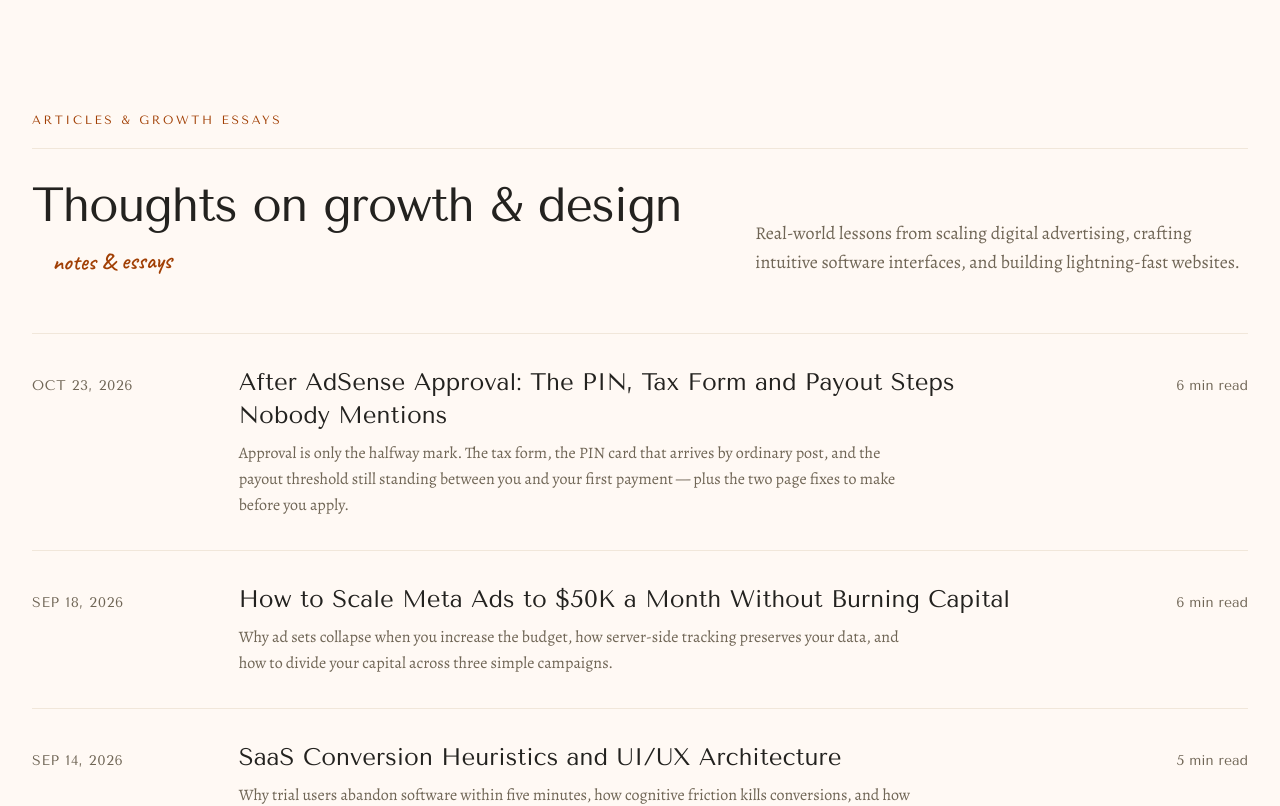
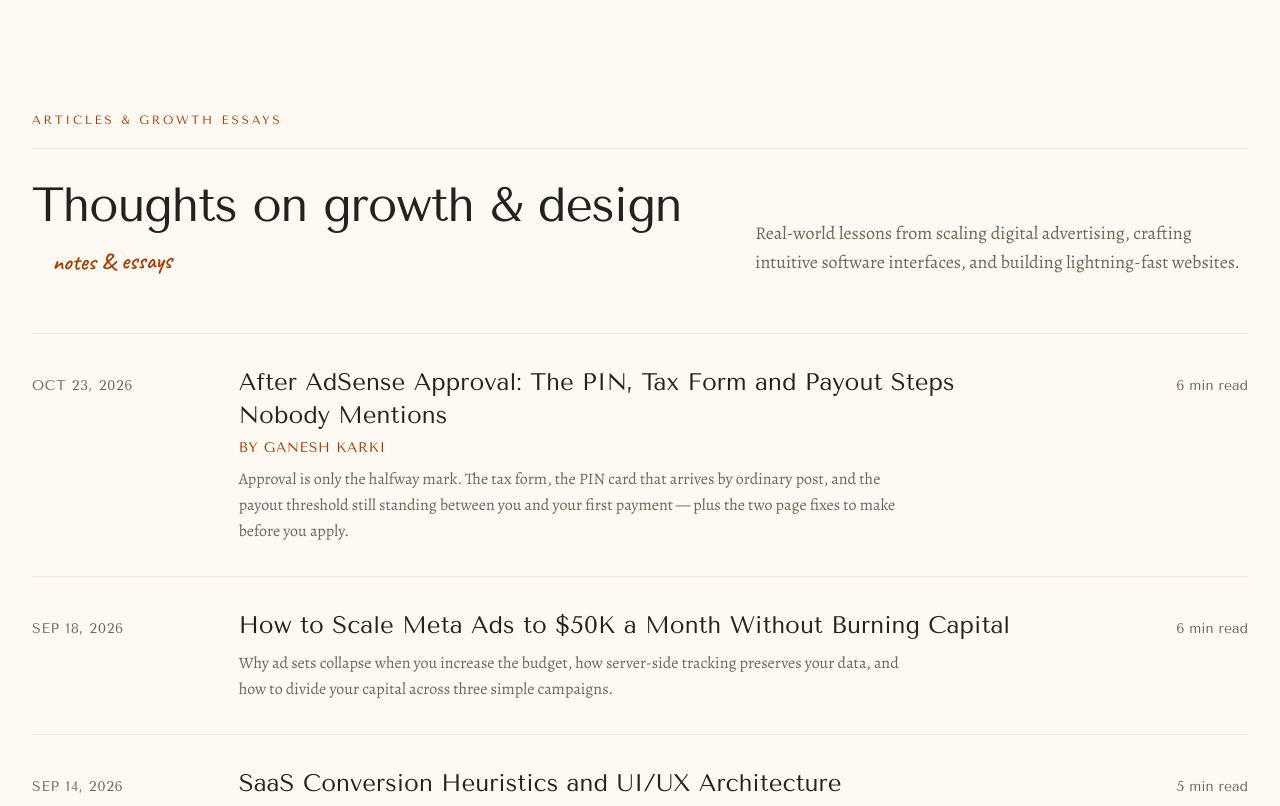
Before and after one commit to ganeshinunited-dot/Officialganesh111123, a React (Vite) app: page / in a window 1280 px wide. Shown: the top 806 px of the page. Built offline with nearby package versions, Linux system fonts and the light colour scheme.

Commit message:
Byline: author name under the AdSense article title

```diff
--- a/src/components/Articles.tsx
+++ b/src/components/Articles.tsx
@@ -36,6 +36,11 @@ export default function Articles() {
                 <h3 className="font-display text-xl leading-snug text-ink transition-colors duration-200 group-hover:text-terra sm:text-2xl">
                   {article.title}
                 </h3>
+                {article.author && (
+                  <p className="mt-1.5 font-display text-sm uppercase tracking-wider text-terra">
+                    By {article.author}
+                  </p>
+                )}
                 <p className="mt-2 max-w-2xl leading-relaxed text-cocoa">{article.excerpt}</p>
               </div>
               <p className="font-display text-sm text-cocoa sm:col-span-2 sm:text-right">
--- a/src/data/content.ts
+++ b/src/data/content.ts
@@ -199,6 +199,7 @@ export interface Article {
   readTime: string;
   title: string;
   excerpt: string;
+  author?: string;
 }
 
 export const ARTICLES: Article[] = [
@@ -206,6 +207,7 @@ export const ARTICLES: Article[] = [
     date: 'Oct 23, 2026',
     readTime: '6 min read',
     title: 'After AdSense Approval: The PIN, Tax Form and Payout Steps Nobody Mentions',
+    author: 'Ganesh Karki',
     excerpt:
       'Approval is only the halfway mark. The tax form, the PIN card that arrives by ordinary post, and the payout threshold still standing between you and your first payment — plus the two page fixes to make before you apply.',
   },
```
